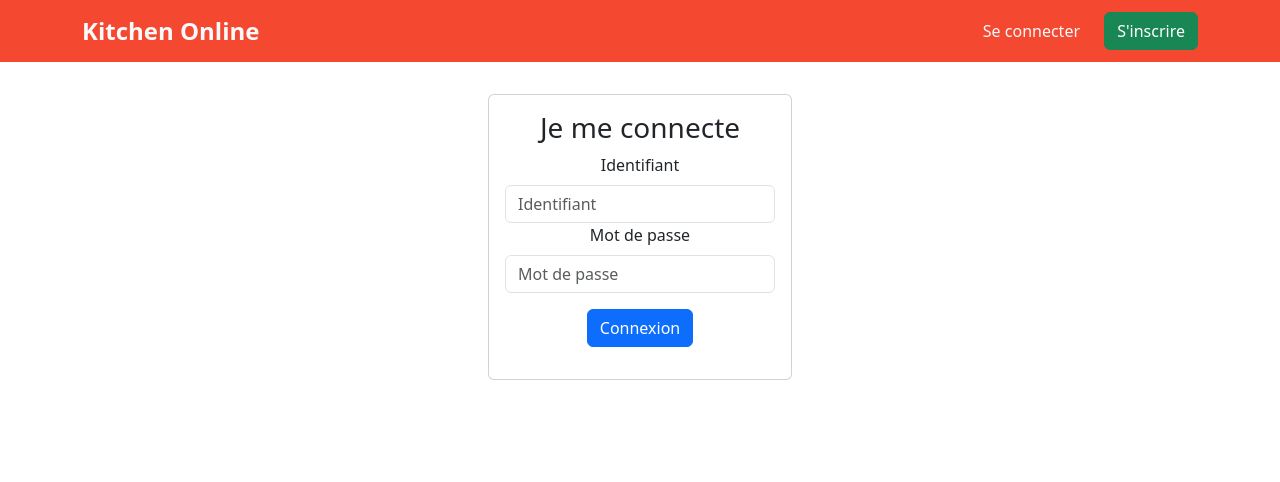
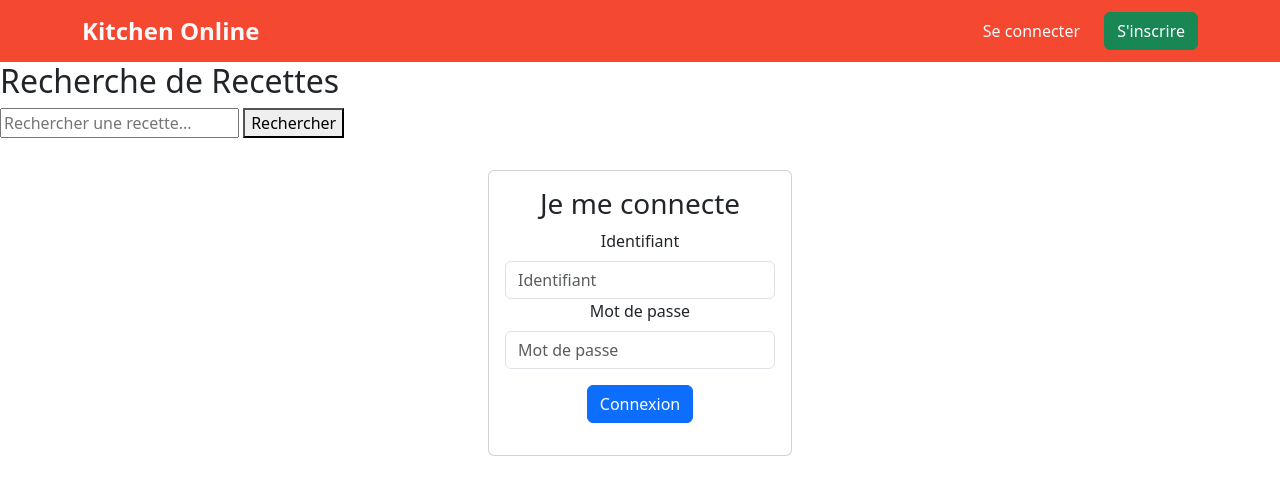
Before and after one commit to vacodevacode/Recette_de_cuisine, a Flask app: page /signin in a window 1280 px wide. Shown: the top 482 px of the page. Run offline with Flask 3, Linux system fonts and the light colour scheme.

Commit message:
add recherche for recipes

```diff
--- a/backend/app.py
+++ b/backend/app.py
@@ -36,6 +36,26 @@ def card():
     #         # Ajoutez autant de cartes que nécessaire
     #     ]
     return render_template('index.html', cards=cards)
+
+@app.route('/search', methods=['GET'])
+def search_recipes():
+    query = request.args.get('q', '')
+
+    if not query:
+        return "Aucun terme de recherche fourni", 400
+
+    search_filter = {"$or": [
+        {"title": {"$regex": query, "$options": "i"}},
+        {"description": {"$regex": query, "$options": "i"}}
+    ]}
+
+    results = collection.find(search_filter, {"_id": 0})
+
+    response_text = ""
+    for recipe in results:
+        response_text += f"📝 {recipe['title']}\n{recipe['description']}\n Score: {recipe['vote']}\n\n"
+
+    return response_text if response_text else "Aucune recette trouvée."
 
 
 @app.route('/signin')
--- a/frontend/Templates/main.html
+++ b/frontend/Templates/main.html
@@ -28,6 +28,26 @@
         </nav>
     </header>
 
+    <!-- RECHERCHE FETCH -->
+    <h2>Recherche de Recettes</h2>
+    <input type="text" id="searchInput" placeholder="Rechercher une recette...">
+    <button onclick="searchRecipes()">Rechercher</button>
+
+    <div id="results"></div>
+
+    <script>
+        function searchRecipes() {
+            const query = document.getElementById("searchInput").value;
+
+            fetch(`http://127.0.0.1:5000/search?q=${query}`)
+                .then(response => response.text())
+                .then(data => {
+                    document.getElementById("results").innerText = data;
+                })
+                .catch(error => console.error("Erreur :", error));
+        }
+    </script>
+
 
 
     <main>
```
